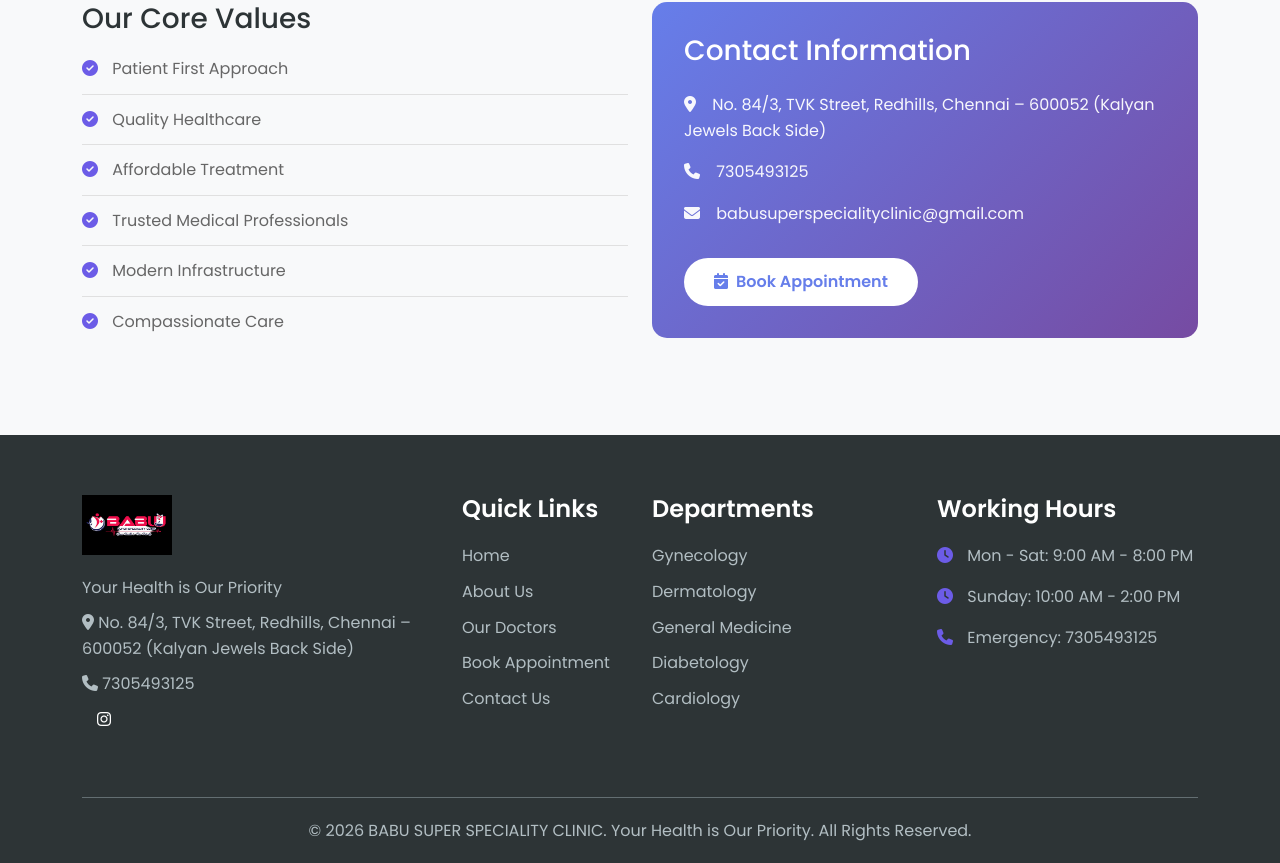
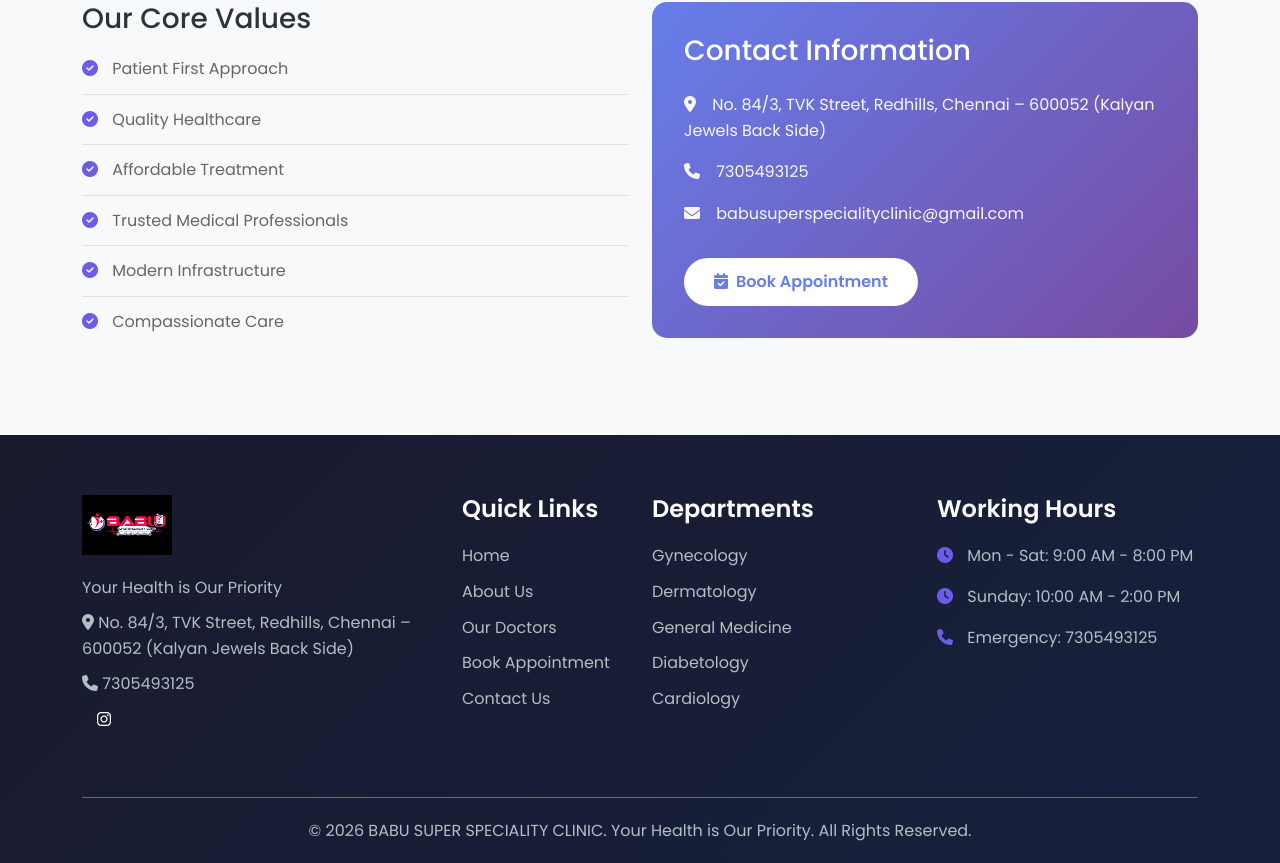
Before and after one commit to Divyaa-hash/babu-clinic, a Django app: page /about/ in a window 1280 px wide. Shown: the part 1234-2097 px from the top of the page. Run offline with Django 4.2, Linux system fonts and the light colour scheme.

Commit message:
Update footer background color to dark gradient

```diff
--- a/templates/clinic/base.html
+++ b/templates/clinic/base.html
@@ -156,7 +156,7 @@
     {% block content %}{% endblock %}
 
     <!-- Footer -->
-    <footer class="footer">
+    <footer class="footer" style="background: linear-gradient(135deg, #1a1a2e 0%, #16213e 100%); color: white;">
         <div class="container">
             <div class="row">
                 <div class="col-lg-4 mb-4">
```
